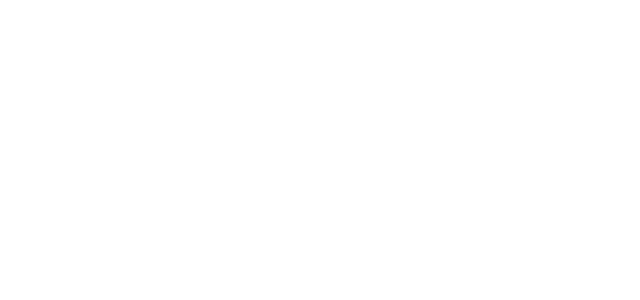
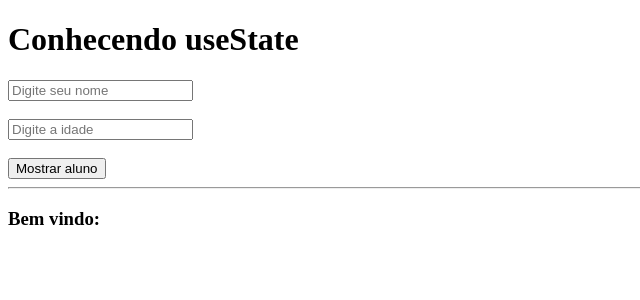
Before and after one commit to YanGraim/react-typescript, a React (Vite) app: page / in a window 1280 px wide. Shown: the top 300 px of the page, without its empty margins (0-640 px from the left). Built offline with nearby package versions, Linux system fonts and the light colour scheme.

Commit message:
useState

```diff
--- a/src/App.tsx
+++ b/src/App.tsx
@@ -1,9 +1,39 @@
+import { useState } from "react"
+
+export default function App() {
+
+  const [input, setInput] = useState("");
+  const [idade, setIdade] = useState("");
+  const [aluno, setAluno] = useState("");
+
+  function mostrarAluno() {
+    setAluno(input);
+    setInput('');
+    setIdade('');
+  }
 
 
-export default function App() {
   return (
     <div>
+      <h1>Conhecendo useState</h1>
 
+      <input
+        placeholder="Digite seu nome"
+        value={input}
+        onChange={(e) => setInput(e.target.value)}
+      />
+      <br />
+      <br />
+
+      <input
+        placeholder="Digite a idade"
+        value={idade}
+        onChange={(e) => setIdade(e.target.value)}
+      />
+      <br /> <br />
+      <button onClick={mostrarAluno}>Mostrar aluno</button>
+      <hr />
+      <h3>Bem vindo: {aluno} {idade}</h3>
     </div>
   )
 }
```
